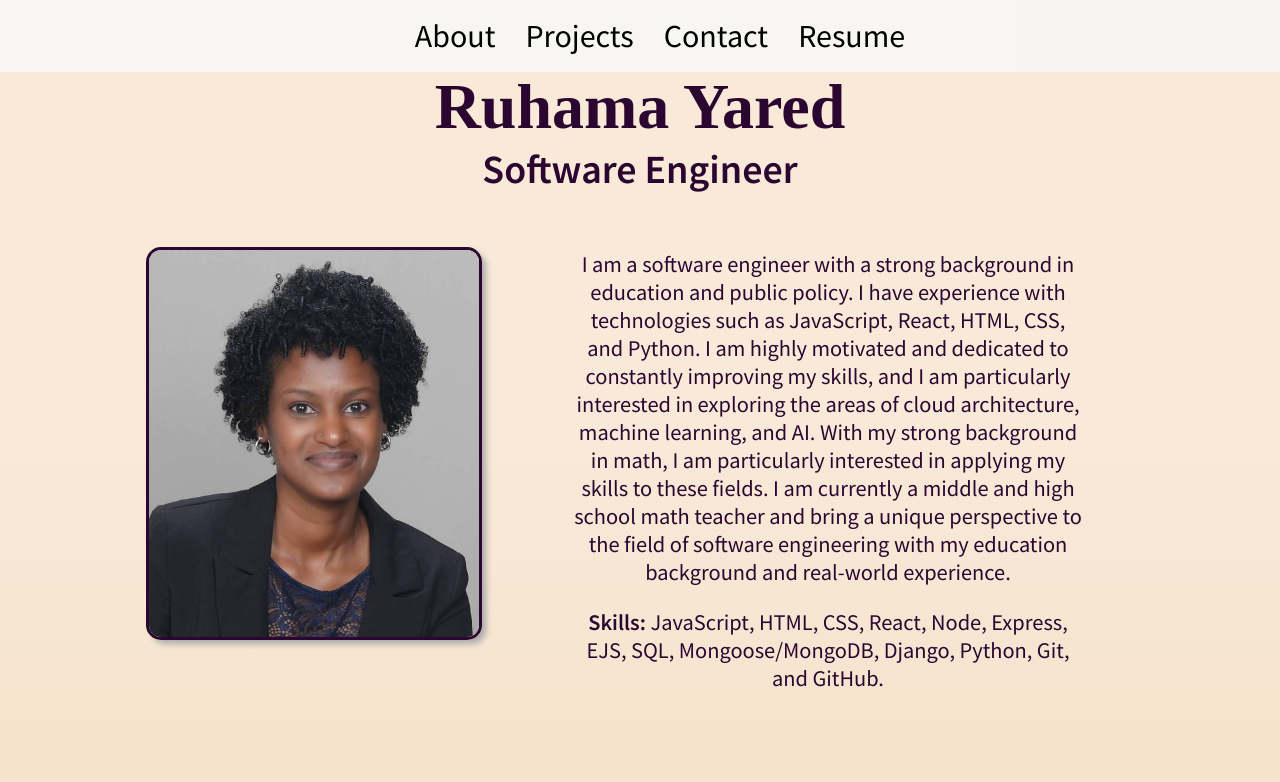
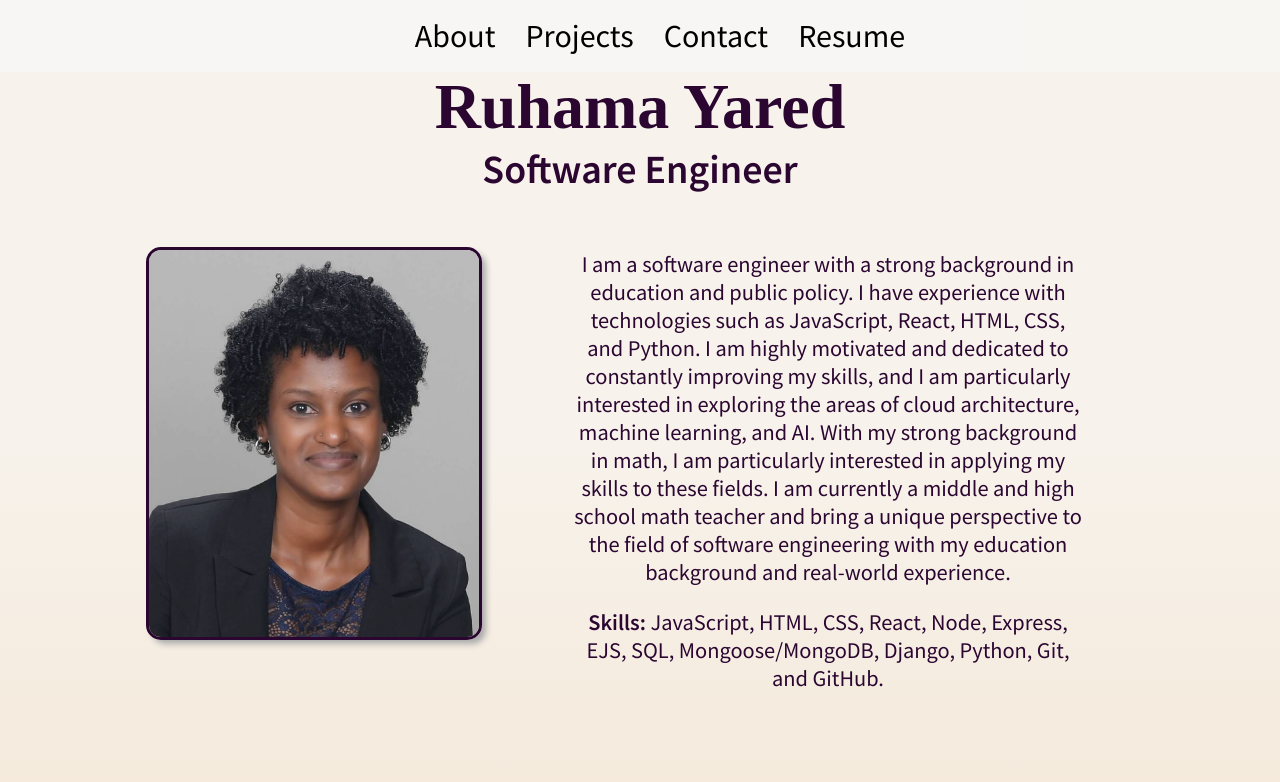
Before and after one commit to ruhamayared/portfolio-v1, a React (Create React App) app: page / in a window 1280 px wide. Shown: the top 782 px of the page. Built offline with nearby package versions, Linux system fonts and the light colour scheme; a web font is replaced by a local one.

Commit message:
changed the gradient background color ❤️

```diff
--- a/src/index.css
+++ b/src/index.css
@@ -6,7 +6,7 @@ body {
   -webkit-font-smoothing: antialiased;
   -moz-osx-font-smoothing: grayscale;
   background: rgb(227, 173, 106);
-  background: linear-gradient(0deg, rgb(227, 173, 106, .8) 0%, rgb(248, 233, 216) 84%);
+  background: linear-gradient(0deg, rgb(227, 173, 106, .8) 0%, #f7f2eb 84%);
   color: rgb(43, 6, 49);
 }
 
```
